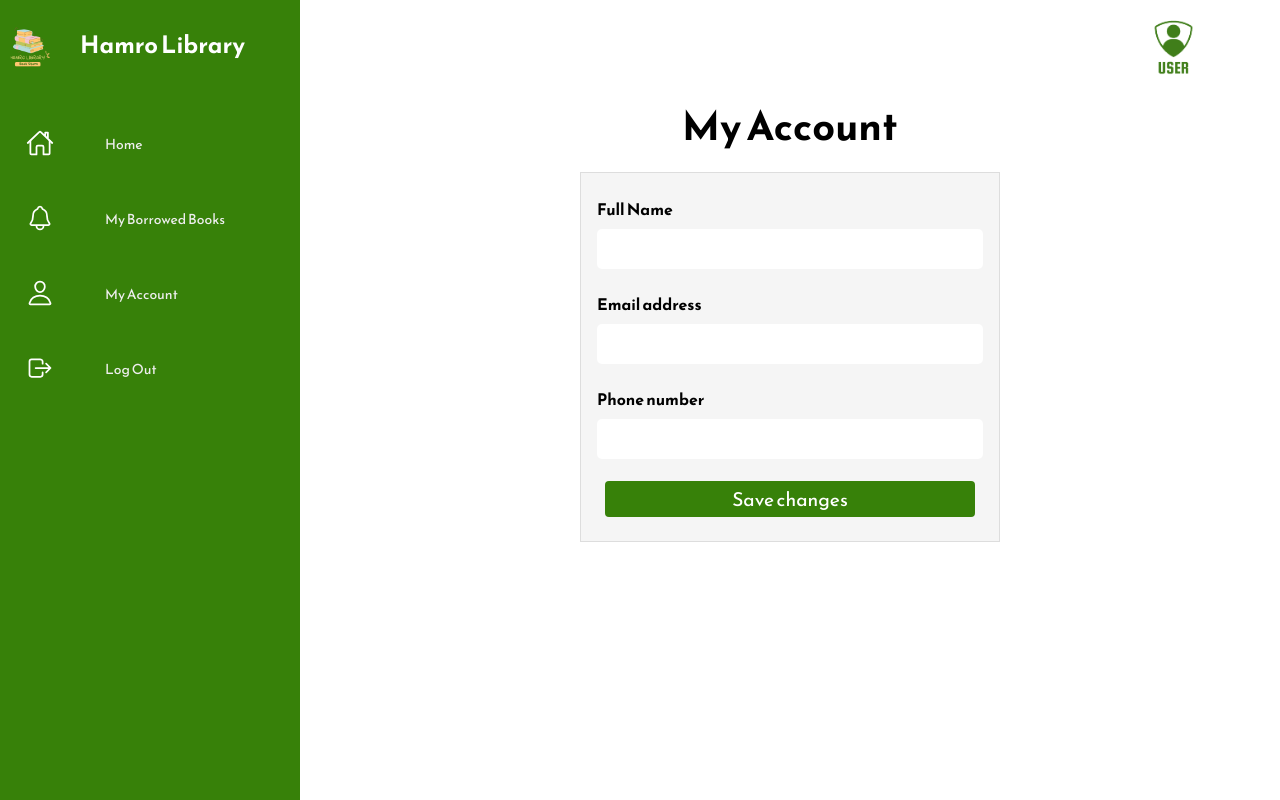
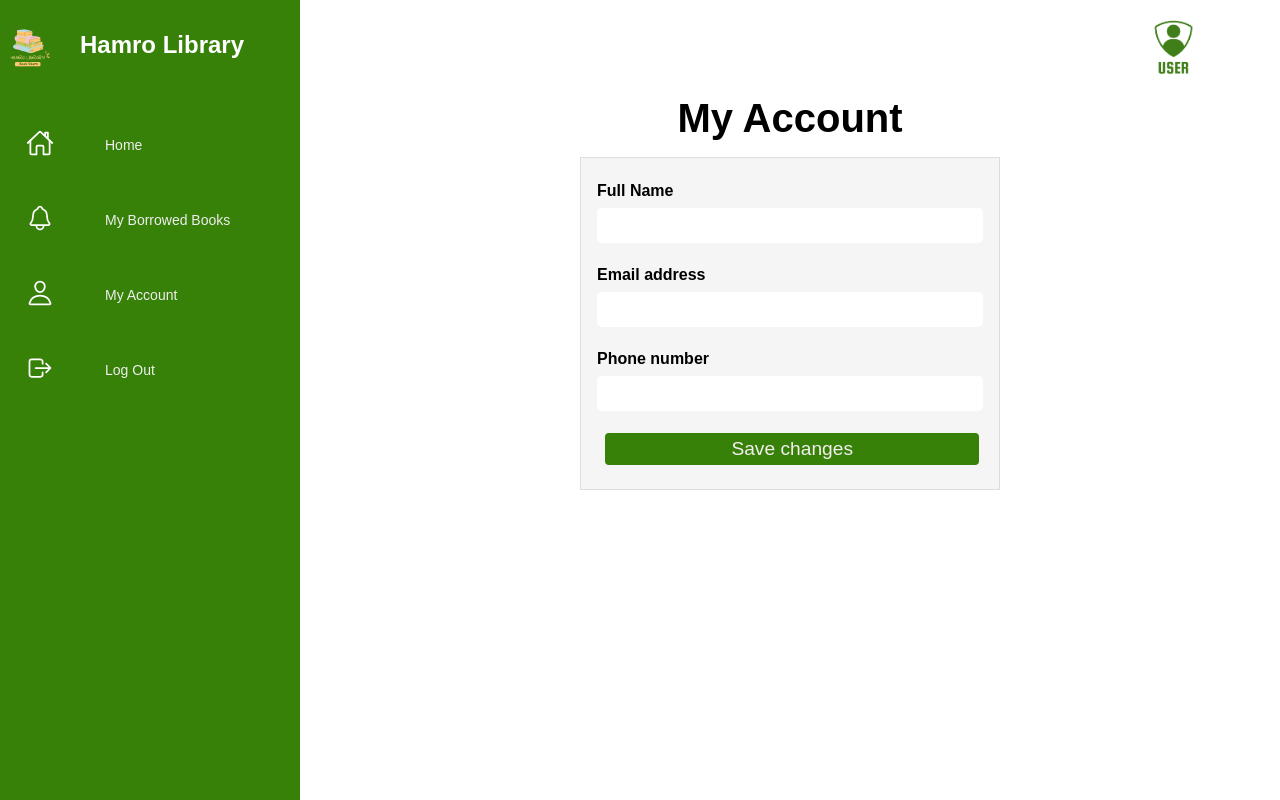
Before and after one commit to swastikabasnet/LibraryManagementSystem, a React (Create React App) app in the folder Frontend-React/: page /dashboard/myaccount in a window 1280 px wide. Built offline with nearby package versions, Linux system fonts and the light colour scheme; no server answers.

Commit message:
React update feature of average book rating 5.11 - Dipak

```diff
--- a/Frontend-React/src/AdminDashboardcss/Settings.css
+++ b/Frontend-React/src/AdminDashboardcss/Settings.css
@@ -73,7 +73,7 @@ button {
 }
 
 .save-button {
-    width: 95%;
+    width: 97%;
 }
 
 #setting-nav {
--- a/Frontend-React/src/App.css
+++ b/Frontend-React/src/App.css
@@ -2,7 +2,7 @@
   margin: 0;
   padding: 0;
   box-sizing: border-box;
-  font-family: "Reem Kufi", sans-serif !important;
+  font-family: sans-serif !important;
 }
 
 img {
@@ -366,8 +366,8 @@ nav {
 
 /* user dashboard request button */
 .request-button {
-  font-size: larger;
-  padding: 0.2rem 1rem;
+  font-size: medium;
+  padding: 0.3rem 0.7rem;
   margin: 0.5rem;
   width: auto;
 }
--- a/Frontend-React/src/UserDashboardcss/MyAccount.css
+++ b/Frontend-React/src/UserDashboardcss/MyAccount.css
@@ -27,3 +27,10 @@ ul {
 li {
     margin-bottom: 10px;
 }
+
+.save-button {
+    font-size: larger;
+    padding: 0.3rem 1rem;
+    margin: 0.5rem;
+    width: auto;
+}
--- a/Frontend-React/src/UserDashboardcss/UserDashboard.css
+++ b/Frontend-React/src/UserDashboardcss/UserDashboard.css
@@ -3,7 +3,7 @@
 /* =============== Globals ============== */
 
 * {
-    font-family: "Ubuntu", sans-serif;
+    font-family: sans-serif;
     margin: 0;
     padding: 0;
     box-sizing: border-box;
--- a/Frontend-React/src/pages/UserDashboard/Dashboard.js
+++ b/Frontend-React/src/pages/UserDashboard/Dashboard.js
@@ -8,11 +8,12 @@ import { useResolvedPath } from 'react-router-dom';
 
 function Dashboard() {
 
+    // get books
     const [books, setBooks] = useState([]);
     useEffect(() => {
         axios.get('http://localhost:8080/books')
             .then(response => {
-                console.log(response.data[0].id);
+                // console.log(response.data[0].id);
                 setBooks(response.data);
             })
             .catch(error => {
@@ -21,8 +22,9 @@ function Dashboard() {
     }, []);
     const userId = sessionStorage.getItem('userId');
     const [userName, setUserName] = useState("");
-    console.log(userId);
+    // console.log(userId);
 
+    // get user
     useEffect(() => {
         axios.get('http://localhost:8080/users/' + userId)
             .then(response => {
@@ -30,10 +32,11 @@ function Dashboard() {
             })
     })
 
+    // borrow book
     const handleBorrow = (id) => {
         axios.post('http://localhost:8080/borrow', { user: { id: userId }, book: { id: id } })
             .then(response => {
-                console.log(response.data);
+                // console.log(response.data);
                 // window.location.reload(true);
                 toast.success("Book requested");
             })
@@ -42,6 +45,33 @@ function Dashboard() {
                 console.log(error);
             });
     };
+
+    // get rating
+    const [averageRatings, setAverageRatings] = useState({});
+    useEffect(() => {
+        axios.get('http://localhost:8080/ratings')
+            .then(response => {
+                const ratingMap = {};
+                for (let i = 0; i < response.data.length; i++) {
+                    const bookId = response.data[i].book.id;
+                    const rating = response.data[i].rating;
+                    if (ratingMap[bookId]) {
+                        ratingMap[bookId].totalRating += rating;
+                        ratingMap[bookId].numRatings += 1;
+                    } else {
+                        ratingMap[bookId] = { totalRating: rating, numRatings: 1 };
+                    }
+                }
+                const newAverageRatings = {};
+                for (const [bookId, ratingInfo] of Object.entries(ratingMap)) {
+                    const averageRating = ratingInfo.totalRating / ratingInfo.numRatings;
+                    newAverageRatings[bookId] = averageRating.toFixed(1); // format to one decimal place
+                }
+                setAverageRatings(newAverageRatings);
+            })
+    }, []);
+
+    console.log(averageRatings);
 
 
     return (
@@ -61,6 +91,7 @@ function Dashboard() {
                             <th>Quantity</th>
                             <th>Availability</th>
                             <th>Description</th>
+                            <th>Ratings</th>
                             <th>Request Books</th>
                         </tr>
                     </thead>
@@ -72,6 +103,13 @@ function Dashboard() {
                                 <td>{book.quantity}</td>
                                 <td>{book.availability}</td>
                                 <td>{book.description}</td>
+                                <td>
+                                    {averageRatings[book.id] ? (
+                                        <strong>{averageRatings[book.id]}</strong>
+                                    ) : (
+                                        '0.0'
+                                    )} / 5
+                                </td>
                                 <td class="Request">
                                     <button class="request-button" type='button' onClick={() => handleBorrow(book.id)} >Request</button>
                                 </td>
--- a/Frontend-React/src/pages/UserDashboard/MyAccount.js
+++ b/Frontend-React/src/pages/UserDashboard/MyAccount.js
@@ -67,7 +67,7 @@ function MyAccount() {
                                 onChange={(e) => (setPhoneNumber(e.target.value))} />
                         </div>
                     </div>
-                    <button class="btn btn-primary" type="button" onClick={updateProfile}>Save changes</button>
+                    <button class="save-button" type="button" onClick={updateProfile}>Save changes</button>
                 </form>
             </div>
         </div>
--- a/Frontend-React/src/styles/AddBooks.css
+++ b/Frontend-React/src/styles/AddBooks.css
@@ -70,7 +70,7 @@ textarea {
 
 .ManageBook-body button {
     font-size: larger;
-    padding: 0.2rem 1rem;
+    padding: 0.3rem 1rem;
     margin: 0.5rem;
     width: auto;
 }
--- a/Frontend-React/src/styles/BorrowedBooks.css
+++ b/Frontend-React/src/styles/BorrowedBooks.css
@@ -45,8 +45,8 @@ textarea {
 }
 
 button {
-    font-size: larger;
-    padding: 0.2rem 1rem;
+    font-size: medium;
+    padding: 0.4rem 1rem;
     margin: 0.5rem;
     width: auto;
 }
```
